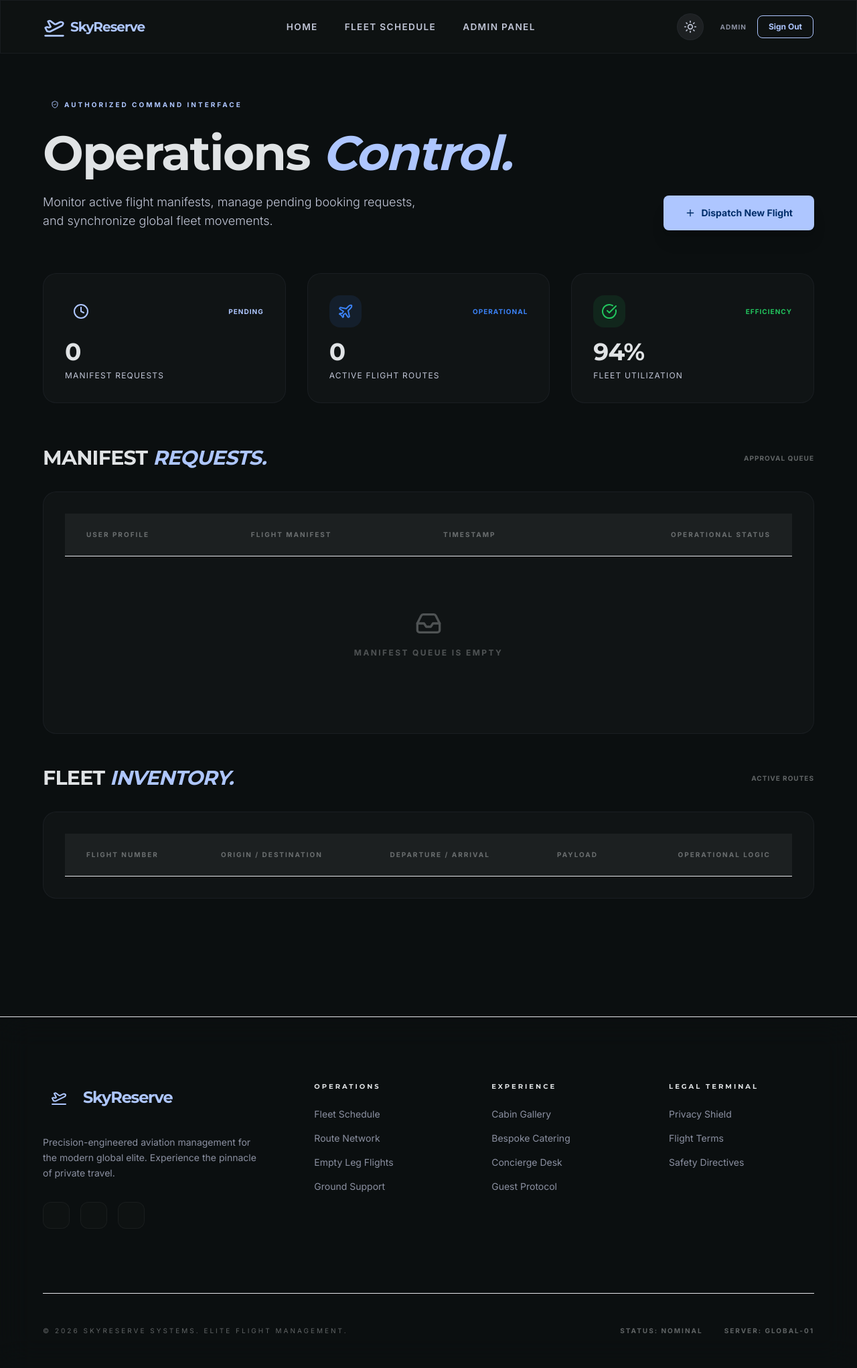
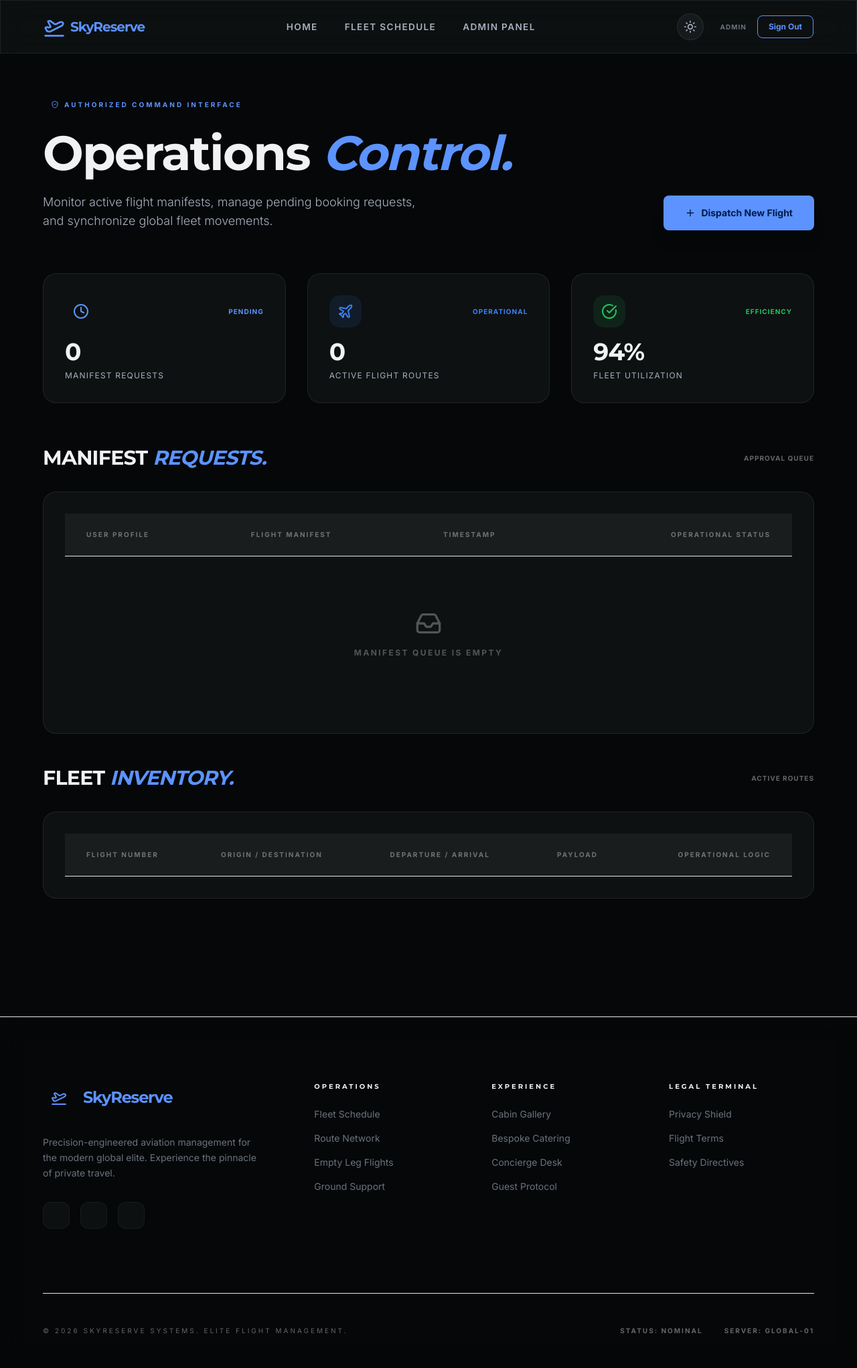
Before and after one commit to Emad-Ahmed6699/SkyReserve-Flask, a Flask app: page /admin in a window 1280 px wide. Shown: the whole page at 67% size. Run offline with Flask 3, Linux system fonts and the light colour scheme; a user stored in the database is signed in; lists and menus that the app fills with data are empty; some libraries are stand-ins or nearby versions.

Commit message:
Final UI/UX Refinement: Premium Custom Modal System, Theme Optimization, and Professional README

```diff
--- a/static/css/style.css
+++ b/static/css/style.css
@@ -5,44 +5,48 @@
 
 :root {
     /* --- Design Tokens (Modern Neutral Palette) --- */
-    --primary: #aec6ff;
-    --primary-glow: rgba(174, 198, 255, 0.4);
-    --on-primary: #002e6a;
+    --primary: #5c93ff; /* More vibrant blue for dark mode */
+    --primary-glow: rgba(92, 147, 255, 0.3);
+    --on-primary: #001a4d;
 
-    /* Dark Mode Defaults */
-    --bg-base: #0b0f10;
-    --bg-surface: #101415;
-    --bg-surface-high: #1d2022;
-    --bg-surface-elevated: #272a2c;
+    /* Dark Mode Defaults (Deeper & Sharper) */
+    --bg-base: #050708;
+    --bg-surface: #0d1112;
+    --bg-surface-high: #161a1c;
+    --bg-surface-elevated: #1f2326;
 
-    --text-primary: #e0e3e5;
-    --text-secondary: #c1c6d7;
-    --text-dim: #8b90a1;
+    --text-primary: #f0f2f4;
+    --text-secondary: #a8b0c1;
+    --text-dim: #6b7280;
 
-    --border: rgba(65, 71, 85, 0.2);
-    --border-hover: rgba(174, 198, 255, 0.3);
+    --border: rgba(255, 255, 255, 0.08);
+    --border-hover: rgba(92, 147, 255, 0.4);
 
     --radius-sm: 8px;
     --radius-md: 12px;
     --radius-lg: 20px;
     --radius-xl: 32px;
 
-    --transition: all 0.4s cubic-bezier(0.23, 1, 0.32, 1);
+    --transition: all 0.5s cubic-bezier(0.16, 1, 0.3, 1);
 }
 
-/* --- Light Mode Overrides --- */
+/* --- Light Mode Overrides (Vibrant & Clean) --- */
 [data-theme="light"] {
-    --bg-base: #f8fafc;
+    --primary: #0052ff; /* Deep, premium blue for light mode */
+    --primary-glow: rgba(0, 82, 255, 0.2);
+    --on-primary: #ffffff;
+
+    --bg-base: #f1f5f9;
     --bg-surface: #ffffff;
-    --bg-surface-high: #f1f5f9;
-    --bg-surface-elevated: #e2e8f0;
+    --bg-surface-high: #f8fafc;
+    --bg-surface-elevated: #f1f5f9;
 
     --text-primary: #0f172a;
     --text-secondary: #475569;
-    --text-dim: #94a3b8;
+    --text-dim: #64748b;
 
-    --border: rgba(15, 23, 42, 0.12);
-    --border-hover: rgba(0, 119, 255, 0.4);
+    --border: rgba(15, 23, 42, 0.1);
+    --border-hover: rgba(0, 82, 255, 0.3);
 }
 
 /* --- Core Styles --- */
--- a/templates/admin/dashboard.html
+++ b/templates/admin/dashboard.html
@@ -104,12 +104,12 @@
                                 </td>
                                 <td class="px-8 py-6 text-right">
                                     <div class="flex items-center justify-end gap-3">
-                                        <form action="/admin/booking/{{ booking.id }}/accept" method="POST" onsubmit="return confirm('Authorize manifest access for {{ booking.user.name }}?')">
+                                        <form action="/admin/booking/{{ booking.id }}/accept" method="POST" data-confirm="Authorize manifest access for {{ booking.user.name }}?">
                                             <button type="submit" class="btn-premium py-2 px-5 bg-green-500/10 text-green-500 hover:bg-green-500 hover:text-black text-[10px] border-green-500/20" title="Accept Booking">
                                                 Authorize
                                             </button>
                                         </form>
-                                        <form action="/admin/booking/{{ booking.id }}/reject" method="POST" onsubmit="return confirm('Deny manifest access for {{ booking.user.name }}?')">
+                                        <form action="/admin/booking/{{ booking.id }}/reject" method="POST" data-confirm="Deny manifest access for {{ booking.user.name }}?">
                                             <button type="submit" class="btn-premium py-2 px-5 bg-red-500/10 text-red-500 hover:bg-red-500 hover:text-white text-[10px] border-red-500/20" title="Reject Booking">
                                                 Decline
                                             </button>
@@ -175,7 +175,7 @@
                                         <a href="/edit-flight/{{ flight.id }}" class="w-10 h-10 flex items-center justify-center rounded-xl border border-white/10 hover:border-primary/50 text-white/40 hover:text-primary transition-all" title="Edit Flight Details">
                                             <i data-lucide="edit-3" class="w-4 h-4"></i>
                                         </a>
-                                        <form action="/delete-flight/{{ flight.id }}" method="POST" onsubmit="return confirm('Permanently decommission flight route {{ flight.flight_number }}?')">
+                                        <form action="/delete-flight/{{ flight.id }}" method="POST" data-confirm="Permanently decommission flight route {{ flight.flight_number }}?">
                                             <button type="submit" class="w-10 h-10 flex items-center justify-center rounded-xl border border-white/10 hover:border-red-500/50 text-white/40 hover:text-red-500 transition-all" title="Decommission Flight">
                                                 <i data-lucide="trash-2" class="w-4 h-4"></i>
                                             </button>
--- a/templates/base.html
+++ b/templates/base.html
@@ -241,6 +241,68 @@
                 });
             });
         }, 5000);
+
+        // Custom Confirmation Modal
+        function showConfirm(message, title = "Authorize Action") {
+            return new Promise((resolve) => {
+                const modal = document.getElementById('custom-confirm-modal');
+                const titleEl = document.getElementById('modal-title');
+                const messageEl = document.getElementById('modal-message');
+                const confirmBtn = document.getElementById('modal-confirm');
+                const cancelBtn = document.getElementById('modal-cancel');
+
+                titleEl.textContent = title;
+                messageEl.textContent = message;
+                modal.classList.remove('hidden');
+                modal.classList.add('flex');
+
+                gsap.fromTo("#modal-content", {scale: 0.9, opacity: 0}, {scale: 1, opacity: 1, duration: 0.4, ease: "back.out(1.7)"});
+
+                const closeModal = (result) => {
+                    gsap.to("#modal-content", {scale: 0.9, opacity: 0, duration: 0.3, onComplete: () => {
+                        modal.classList.add('hidden');
+                        modal.classList.remove('flex');
+                        resolve(result);
+                    }});
+                };
+
+                confirmBtn.onclick = () => closeModal(true);
+                cancelBtn.onclick = () => closeModal(false);
+                modal.onclick = (e) => { if(e.target === modal) closeModal(false); };
+            });
+        }
+
+        // Intercept form submissions for confirmation
+        document.addEventListener('submit', async (e) => {
+            const form = e.target;
+            const confirmMsg = form.getAttribute('data-confirm');
+            if (confirmMsg && !form.dataset.confirmed) {
+                e.preventDefault();
+                const confirmed = await showConfirm(confirmMsg);
+                if (confirmed) {
+                    form.dataset.confirmed = "true";
+                    form.submit();
+                }
+            }
+        });
+    </script>
+
+    <!-- Custom Confirmation Modal -->
+    <div id="custom-confirm-modal" class="fixed inset-0 z-[3000] hidden items-center justify-center bg-black/80 backdrop-blur-sm p-6">
+        <div id="modal-content" class="glass w-full max-w-md p-8 rounded-[2rem] border-white/10 shadow-2xl space-y-8">
+            <div class="space-y-4">
+                <div class="w-12 h-12 rounded-2xl bg-primary/20 flex items-center justify-center text-primary">
+                    <i data-lucide="shield-alert" class="w-6 h-6"></i>
+                </div>
+                <h3 id="modal-title" class="text-2xl font-display uppercase tracking-tight">Authorize Action</h3>
+                <p id="modal-message" class="text-text-secondary font-light leading-relaxed">Are you sure you want to proceed with this operation?</p>
+            </div>
+            <div class="flex gap-4 pt-4">
+                <button id="modal-cancel" class="flex-1 btn-premium btn-outline py-4 justify-center text-sm">Cancel</button>
+                <button id="modal-confirm" class="flex-1 btn-premium btn-primary py-4 justify-center text-sm shadow-xl shadow-primary/20">Confirm</button>
+            </div>
+        </div>
+    </div>
     </script>
 </body>
 </html>
--- a/templates/user/flights.html
+++ b/templates/user/flights.html
@@ -87,7 +87,7 @@
                         <div class="pt-4">
                             {% if current_user.is_authenticated %}
                                 {% if current_user.role != 'admin' %}
-                                    <form action="/book/{{ flight.id }}" method="POST" onsubmit="return confirm('Confirm booking request for {{ flight.flight_number }}?')">
+                                    <form action="/book/{{ flight.id }}" method="POST" data-confirm="Confirm booking request for {{ flight.flight_number }}?">
                                         <button type="submit" class="w-full btn-premium btn-primary py-4 justify-center text-sm shadow-xl shadow-primary/20" {% if flight.seats_available <= 0 %}disabled{% endif %}>
                                             {% if flight.seats_available > 0 %}Initialize Booking Request{% else %}Fleet Fully Committed{% endif %}
                                         </button>
@@ -95,7 +95,7 @@
                                 {% else %}
                                     <div class="flex gap-3">
                                         <a href="/edit-flight/{{ flight.id }}" class="flex-1 btn-premium btn-outline py-3 justify-center text-xs">Modify Route</a>
-                                        <form action="/delete-flight/{{ flight.id }}" method="POST" onsubmit="return confirm('Permanently decommission this flight route?')">
+                                        <form action="/delete-flight/{{ flight.id }}" method="POST" data-confirm="Permanently decommission this flight route?">
                                             <button type="submit" class="w-12 h-12 flex items-center justify-center rounded-xl border border-red-500/20 text-red-500 hover:bg-red-500/10 transition-all" title="Delete Flight">
                                                 <i data-lucide="trash-2" class="w-4 h-4"></i>
                                             </button>
--- a/templates/user/home.html
+++ b/templates/user/home.html
@@ -53,8 +53,8 @@
                 <i data-lucide="map-pin" class="w-5 h-5"></i>
             </div>
             <div class="pr-6">
-                <p class="text-[10px] uppercase tracking-widest opacity-40 font-bold text-white">Current Hub</p>
-                <p class="text-sm font-semibold text-white">London • LHR</p>
+                <p class="text-[10px] uppercase tracking-widest opacity-40 font-bold text-text-primary dark:text-white">Current Hub</p>
+                <p class="text-sm font-semibold text-text-primary dark:text-white">London • LHR</p>
             </div>
         </div>
     </div>
```
Also changed, not shown: README.md.
